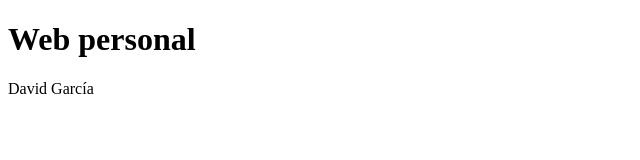
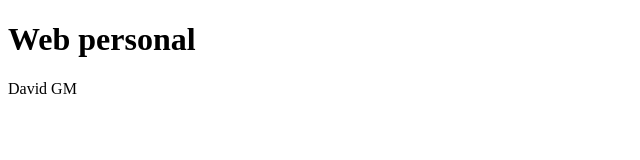
Before and after one commit to davidgm-92/Modulo1_html, a plain HTML site: page index.html in a window 1280 px wide. Shown: the full height of the page, 0-640 px from the left. Drawn offline with Linux system fonts and the light colour scheme.

Commit message:
Changed surname

```diff
--- a/index.html
+++ b/index.html
@@ -9,6 +9,6 @@
 </head>
 <body>
     <h1>Web personal</h1>
-    <p>David García</p>
+    <p>David GM</p>
 </body>
 </html>
```
